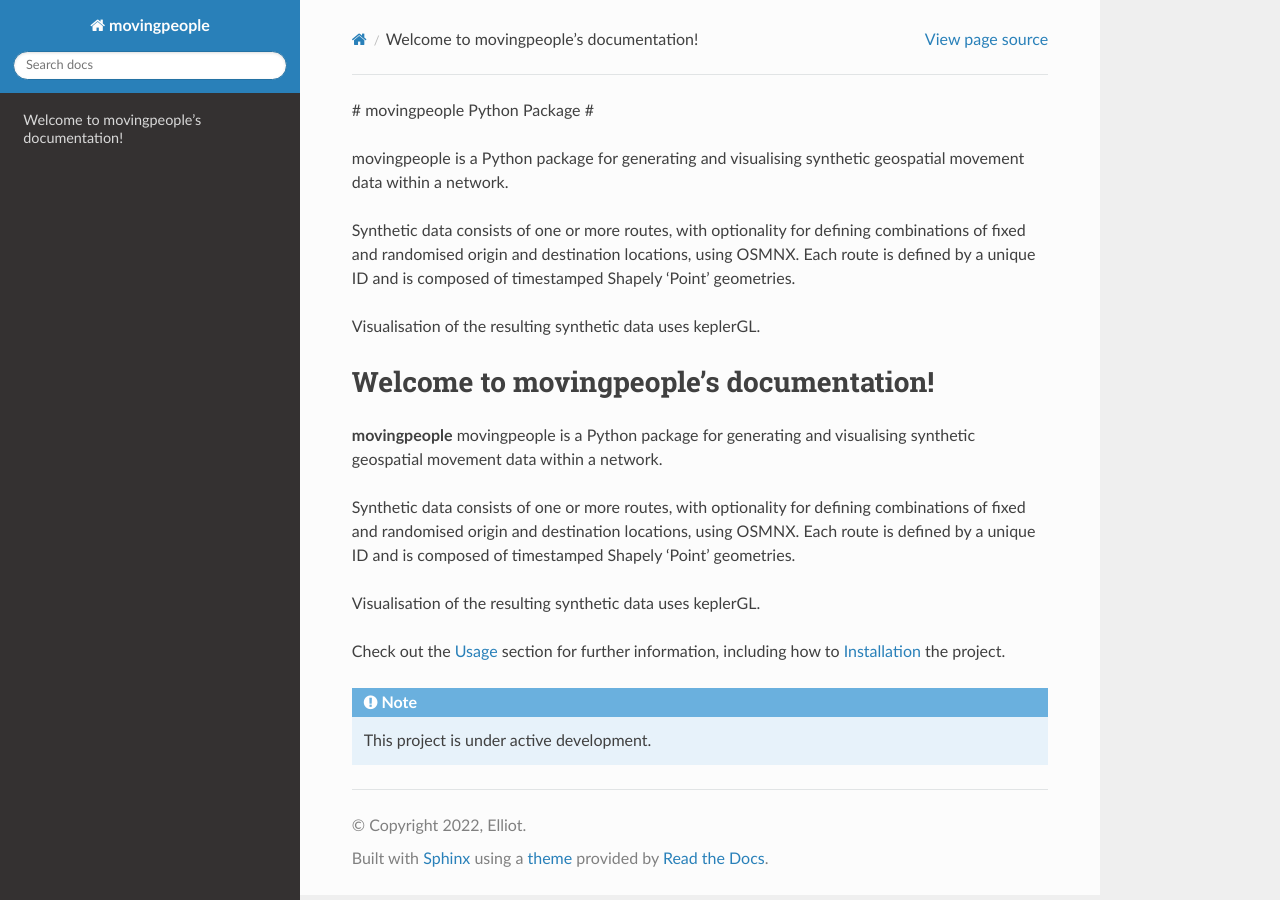
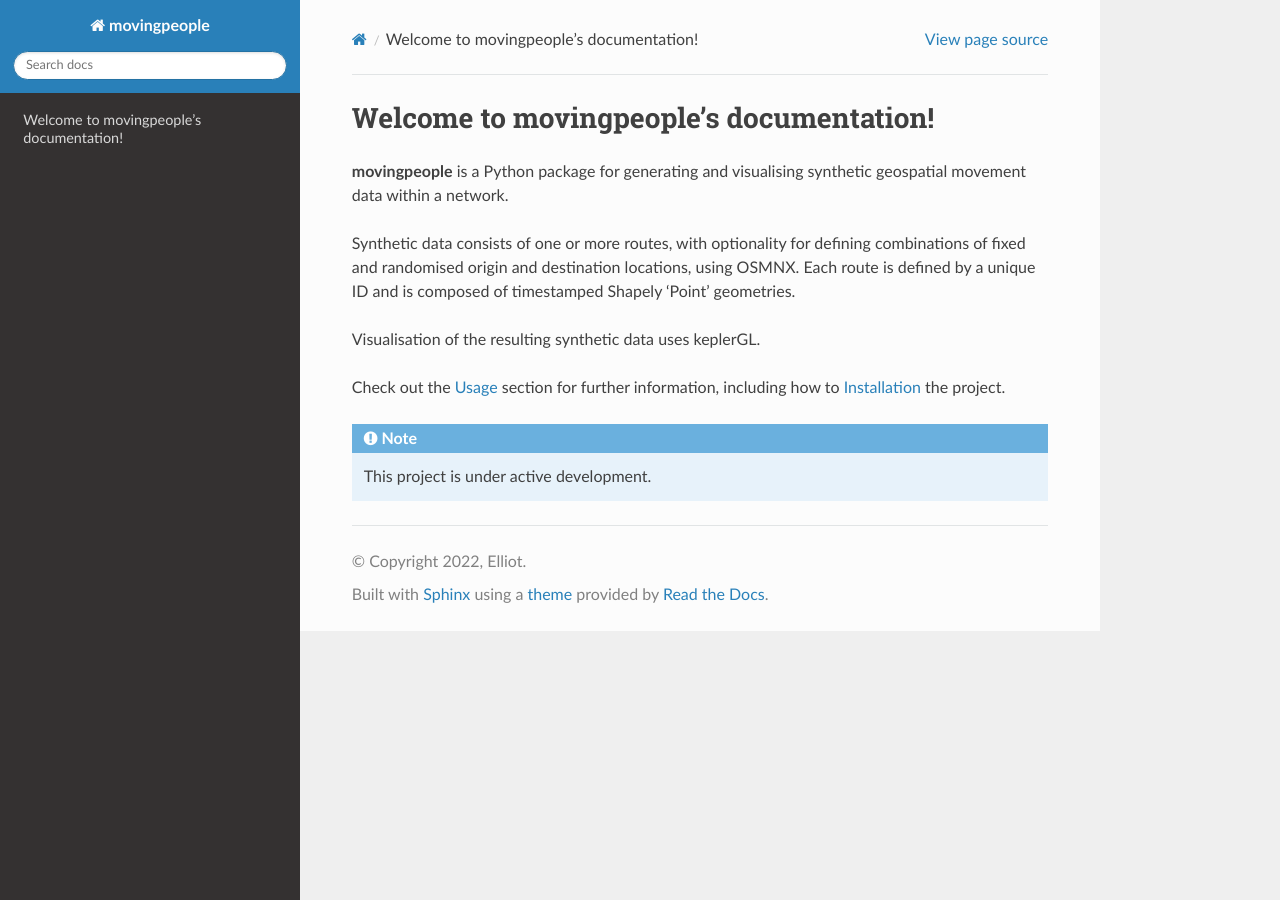
Before and after one commit to elz1582/movingpeople, a Sphinx documentation site: the page built from docs/index.rst, in a window 1280 px wide. Built offline with Sphinx 7.4.7 and the Read the Docs theme 2.0.0, drawn with Linux system fonts in a browser that asks for light colours.

Commit message:
Fixing documentation #3

```diff
--- a/docs/index.rst
+++ b/docs/index.rst
@@ -1,9 +1,7 @@
-.. include:: ../README.md
-
 Welcome to movingpeople's documentation!
 ===================================
 
-**movingpeople** movingpeople is a Python package for generating and visualising synthetic geospatial movement data within a network.
+**movingpeople** is a Python package for generating and visualising synthetic geospatial movement data within a network.
 
 Synthetic data consists of one or more routes, with optionality for defining combinations of fixed and randomised origin and destination locations, using OSMNX. Each route is defined by a unique ID and is composed of timestamped Shapely 'Point' geometries.
 
```
